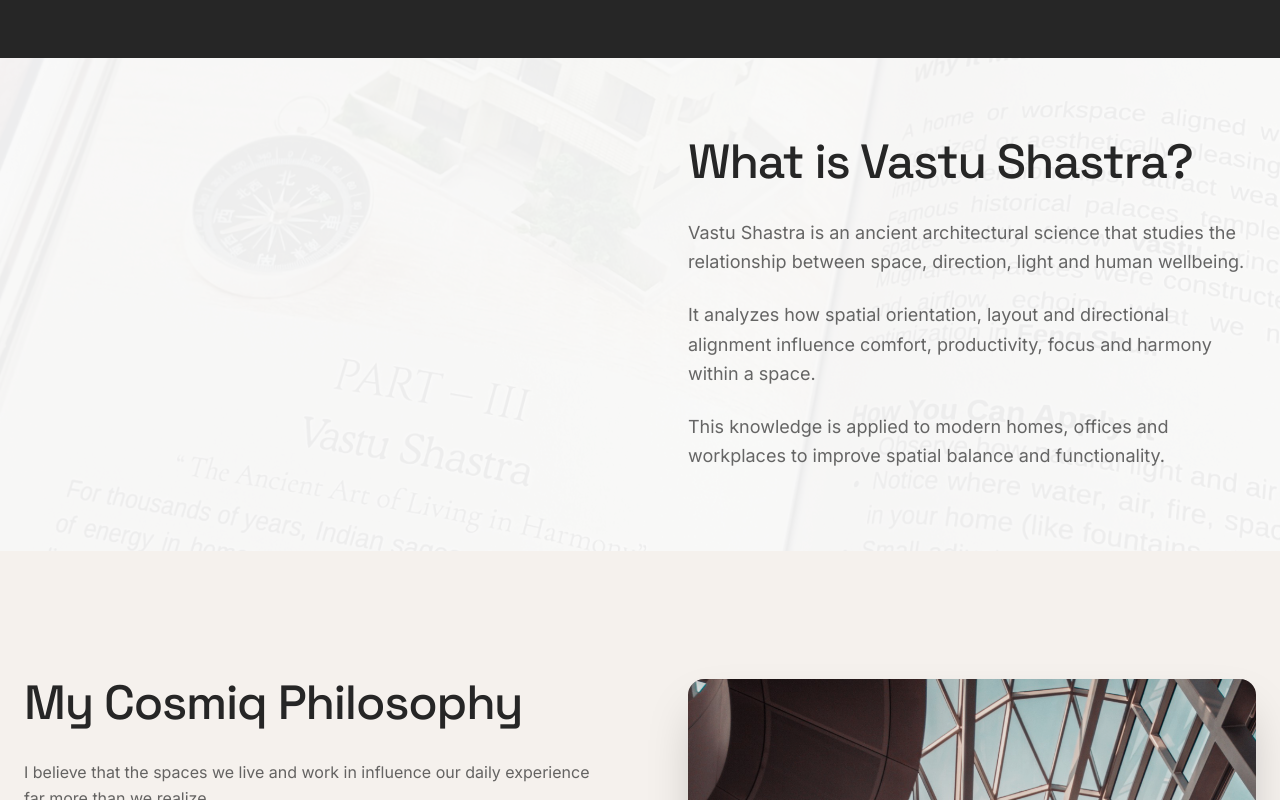
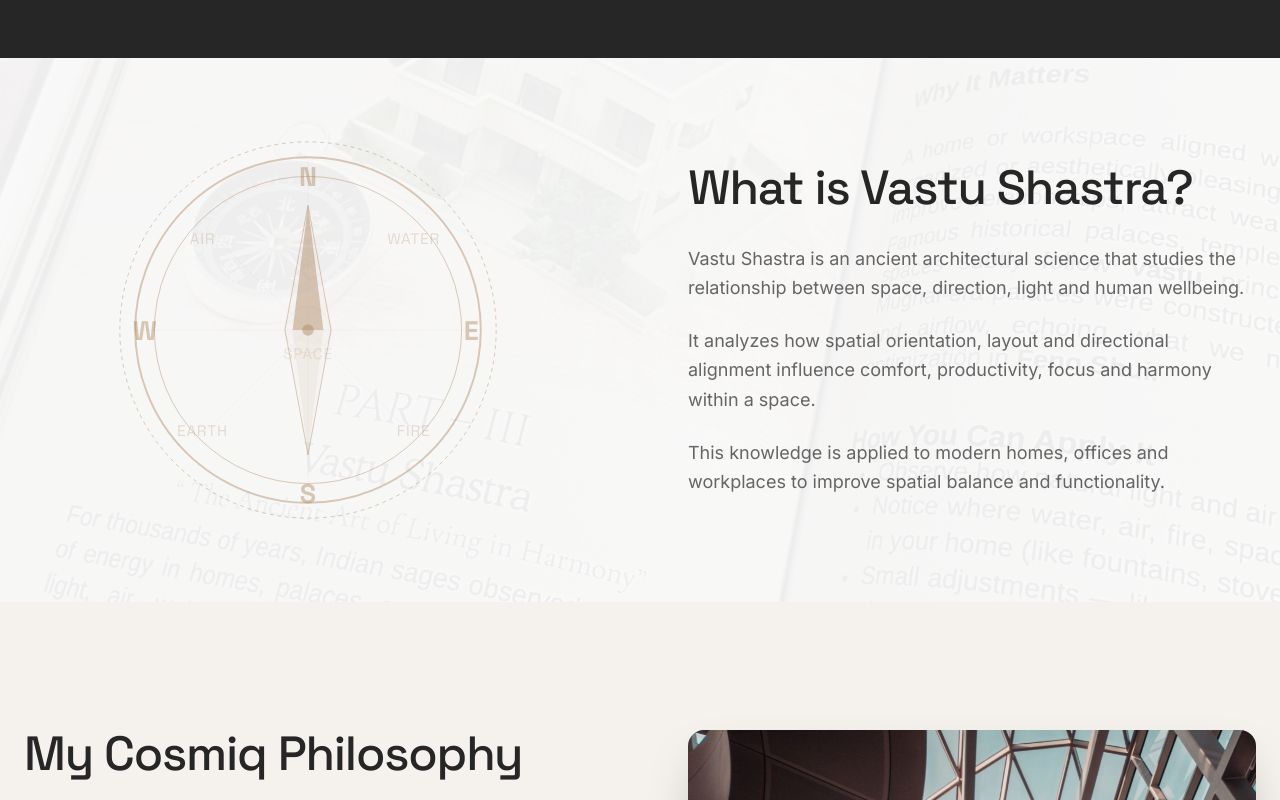
Before and after one commit to cosmiqconsultancy-maker/cosmiq, a React (Vite) app: page / in a window 1280 px wide. Shown: the part 1000-1800 px from the top of the page. Built offline with nearby package versions, Linux system fonts and the light colour scheme; no server answers.

Commit message:
Restore compass SVG component, keep custom cursor removed

```diff
--- a/src/pages/Home.tsx
+++ b/src/pages/Home.tsx
@@ -2,6 +2,7 @@ import React, { useState, useEffect } from 'react';
 import { motion } from 'motion/react';
 import { useLanguage } from '../context/LanguageContext';
 import { Link } from 'react-router-dom';
+import { CompassSVG } from '../components/CompassSVG';
 import { ArrowRight } from 'lucide-react';
 import { Play } from 'lucide-react';
 import { VideoPopup } from '../components/VideoPopup';
@@ -149,7 +150,7 @@ export const Home: React.FC = () => {
         <div className="max-w-7xl mx-auto px-6 relative z-10">
           <div className="grid grid-cols-1 lg:grid-cols-2 gap-24 items-center">
             <div className="order-2 lg:order-1 flex justify-center">
-              {/* Removed compass for cleaner design */}
+              <CompassSVG className="w-64 h-64 md:w-96 md:h-96 text-bronze/40" />
             </div>
 
             <div className="order-1 lg:order-2 space-y-8">
```
Also changed, not shown: client-guide.txt (added), client.txt (deleted).
